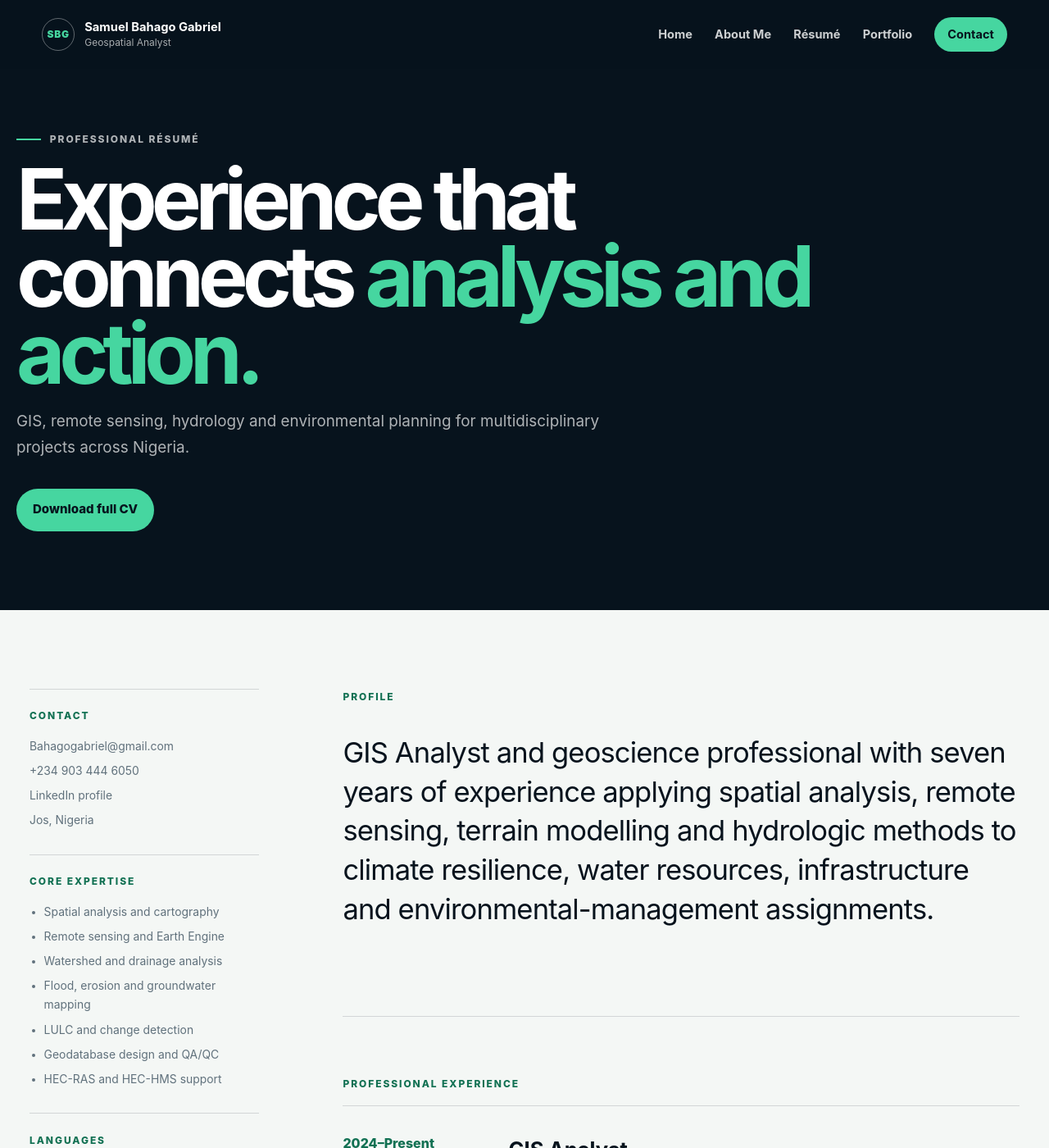
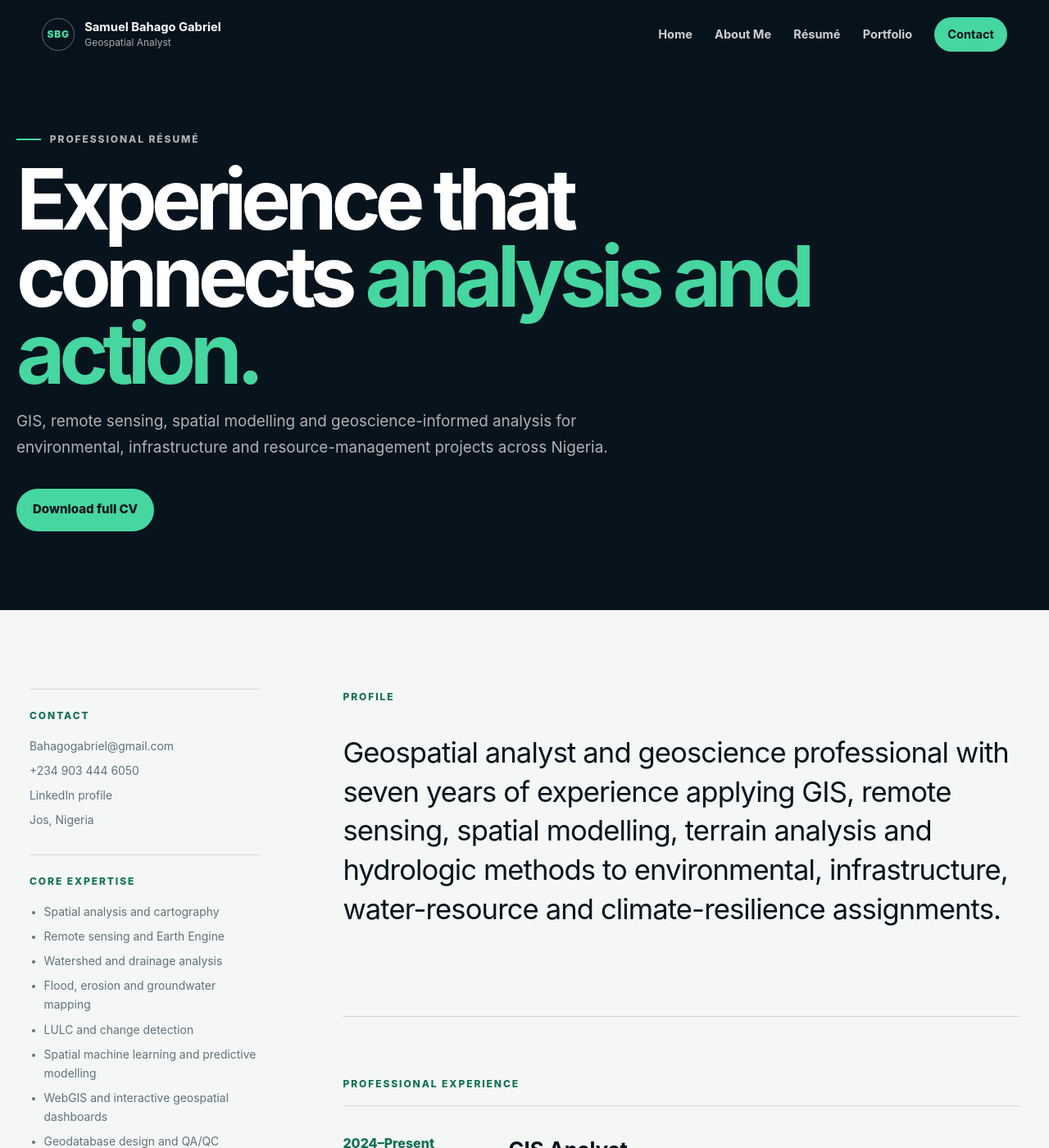
Before and after one commit to bahagogabriel/gis-portfolio, a Jekyll site: the page built from resume.html, in a window 1280 px wide and 1400 px high. Shown: the whole window at 82% size. Built offline with Jekyll 4.4.1, drawn with Linux system fonts in a browser that asks for light colours.

Commit message:
Broaden professional positioning on _data/resume.json

```diff
--- a/_data/resume.json
+++ b/_data/resume.json
@@ -1,10 +1,10 @@
 {
-  "seo_description": "Professional résumé of Samuel Bahago Gabriel, GIS Analyst specializing in remote sensing, hydrology and environmental planning.",
+  "seo_description": "Professional résumé of Samuel Bahago Gabriel, geospatial analyst with experience in GIS, remote sensing, hydrology, spatial modelling and environmental planning.",
   "hero": {
     "kicker": "Professional résumé",
     "heading": "Experience that connects",
     "emphasis": "analysis and action.",
-    "intro": "GIS, remote sensing, hydrology and environmental planning for multidisciplinary projects across Nigeria.",
+    "intro": "GIS, remote sensing, spatial modelling and geoscience-informed analysis for environmental, infrastructure and resource-management projects across Nigeria.",
     "download_label": "Download full CV"
   },
   "sidebar": {
@@ -16,6 +16,8 @@
       "Watershed and drainage analysis",
       "Flood, erosion and groundwater mapping",
       "LULC and change detection",
+      "Spatial machine learning and predictive modelling",
+      "WebGIS and interactive geospatial dashboards",
       "Geodatabase design and QA/QC",
       "HEC-RAS and HEC-HMS support"
     ],
@@ -25,7 +27,7 @@
   },
   "profile": {
     "kicker": "Profile",
-    "text": "GIS Analyst and geoscience professional with seven years of experience applying spatial analysis, remote sensing, terrain modelling and hydrologic methods to climate resilience, water resources, infrastructure and environmental-management assignments."
+    "text": "Geospatial analyst and geoscience professional with seven years of experience applying GIS, remote sensing, spatial modelling, terrain analysis and hydrologic methods to environmental, infrastructure, water-resource and climate-resilience assignments."
   },
   "experience": {
     "kicker": "Professional experience",
```
